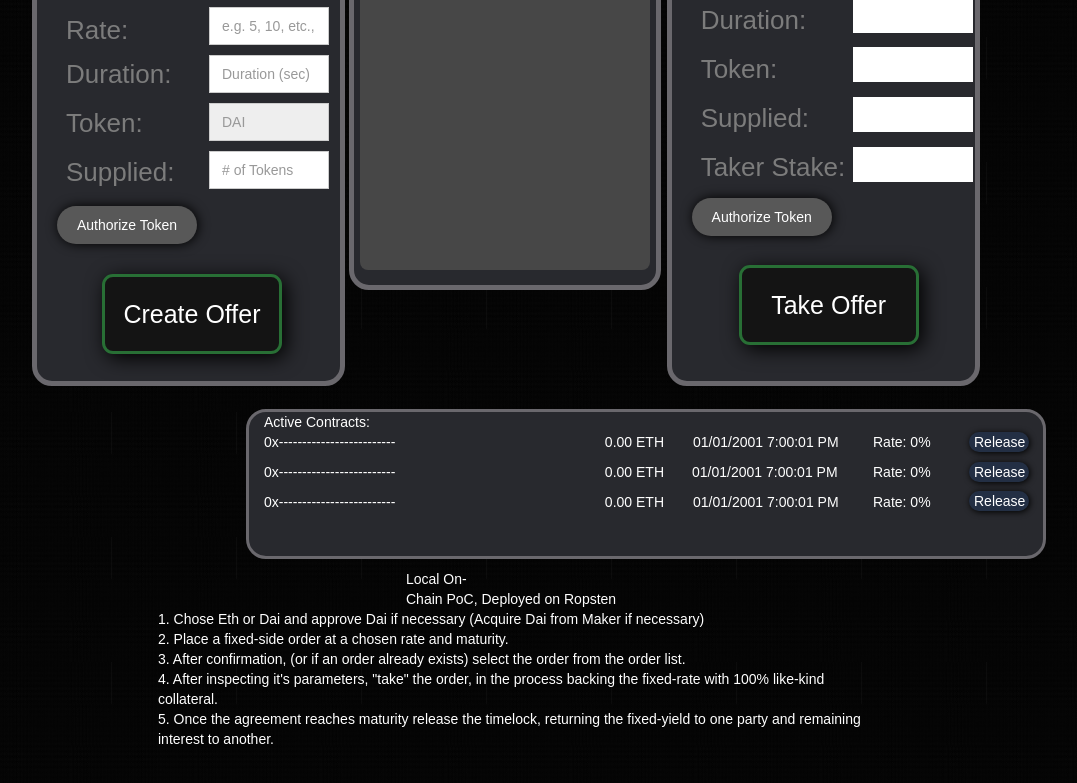
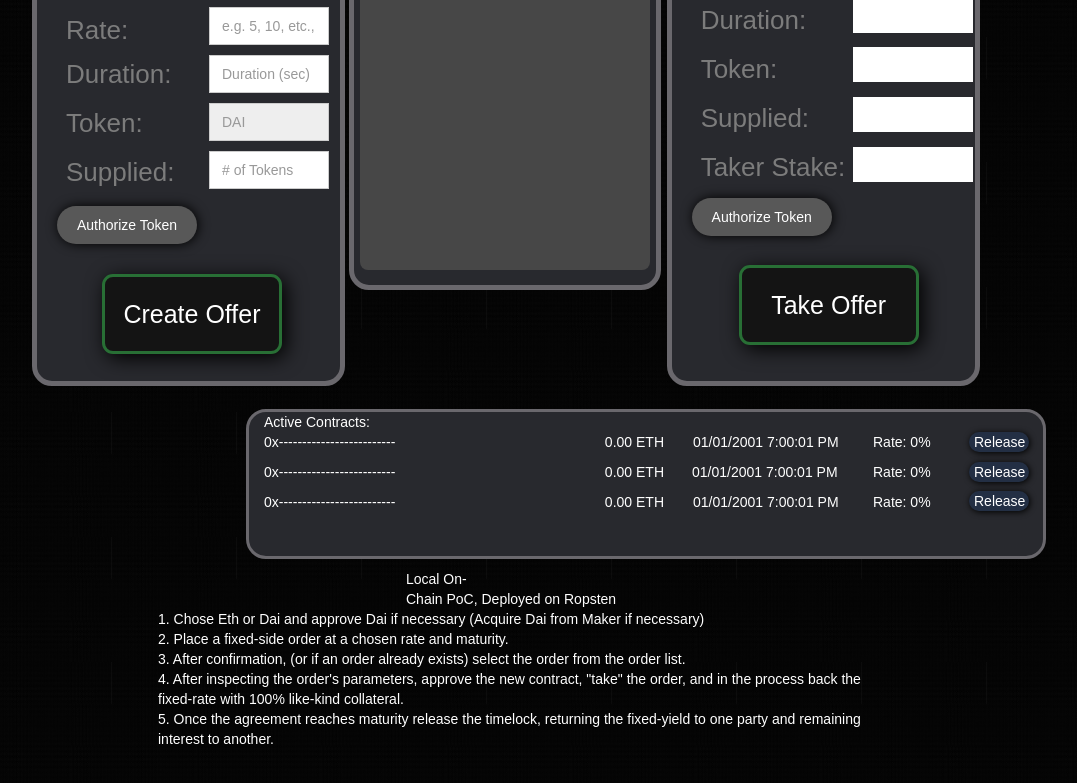
Before and after one commit to JTraversa/DefiHedge-Protocol, a plain HTML site: page index.html in a window 1280 px wide. Shown: the part 463-1246 px from the top of the page, without its empty margins (138-1215 px from the left). Drawn offline with nearby package versions, Linux system fonts and the light colour scheme; a script that the page names is missing.

Commit message:
Reworded Instructions

```diff
--- a/index.html
+++ b/index.html
@@ -120,7 +120,7 @@
 	  3. After confirmation, (or if an order already exists) select the order from the order list.
 	  </div>
 	  <div class="pocText2">
-	  4. After inspecting it's parameters, "take" the order, in the process backing the fixed-rate with 100% like-kind collateral.
+	  4. After inspecting the order's parameters, approve the new contract, "take" the order, and in the process back the fixed-rate with 100% like-kind collateral.
 	  </div>
 	  <div class="pocText2">
 	  5. Once the agreement reaches maturity release the timelock, returning the fixed-yield to one party and remaining interest to another.
```
